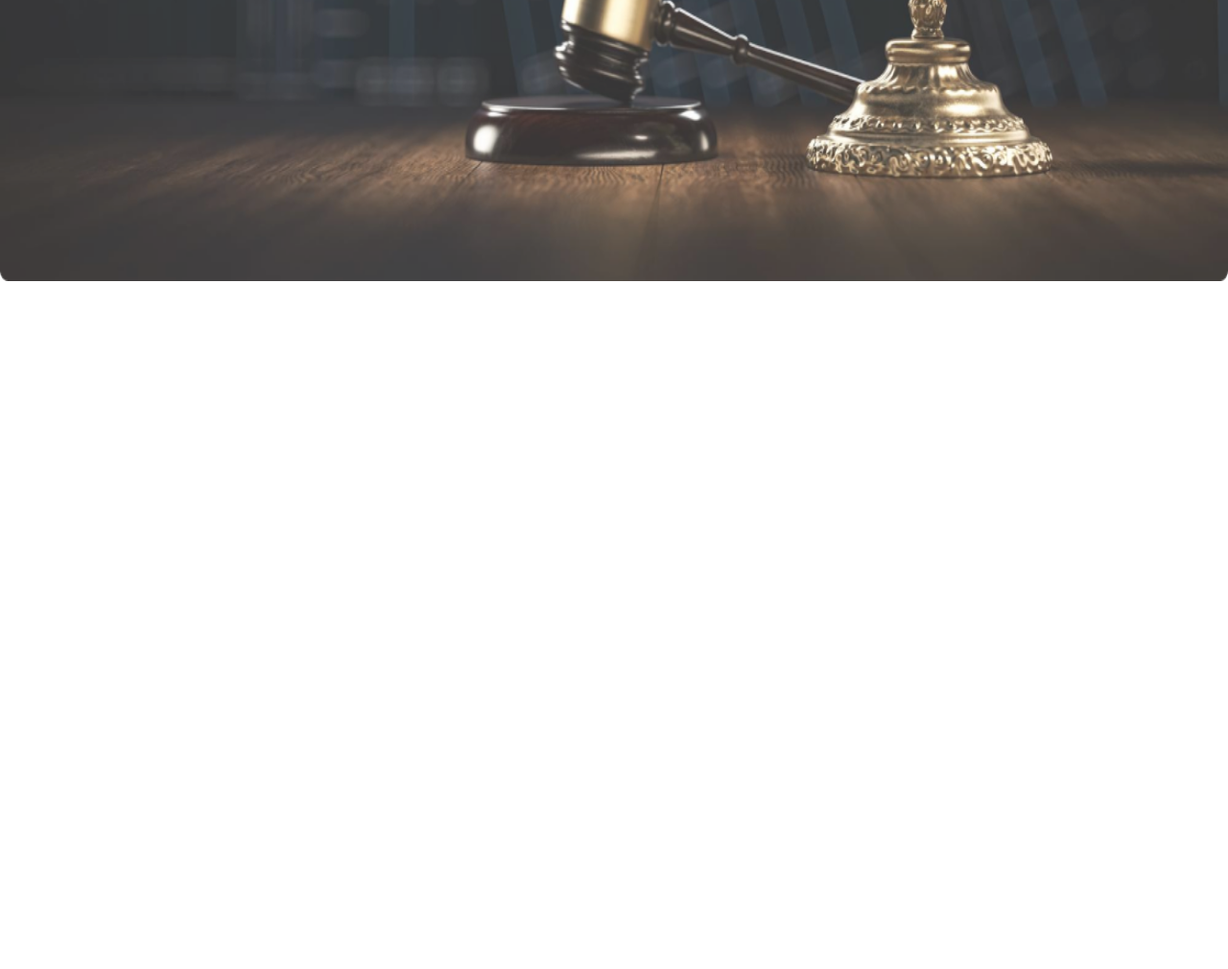
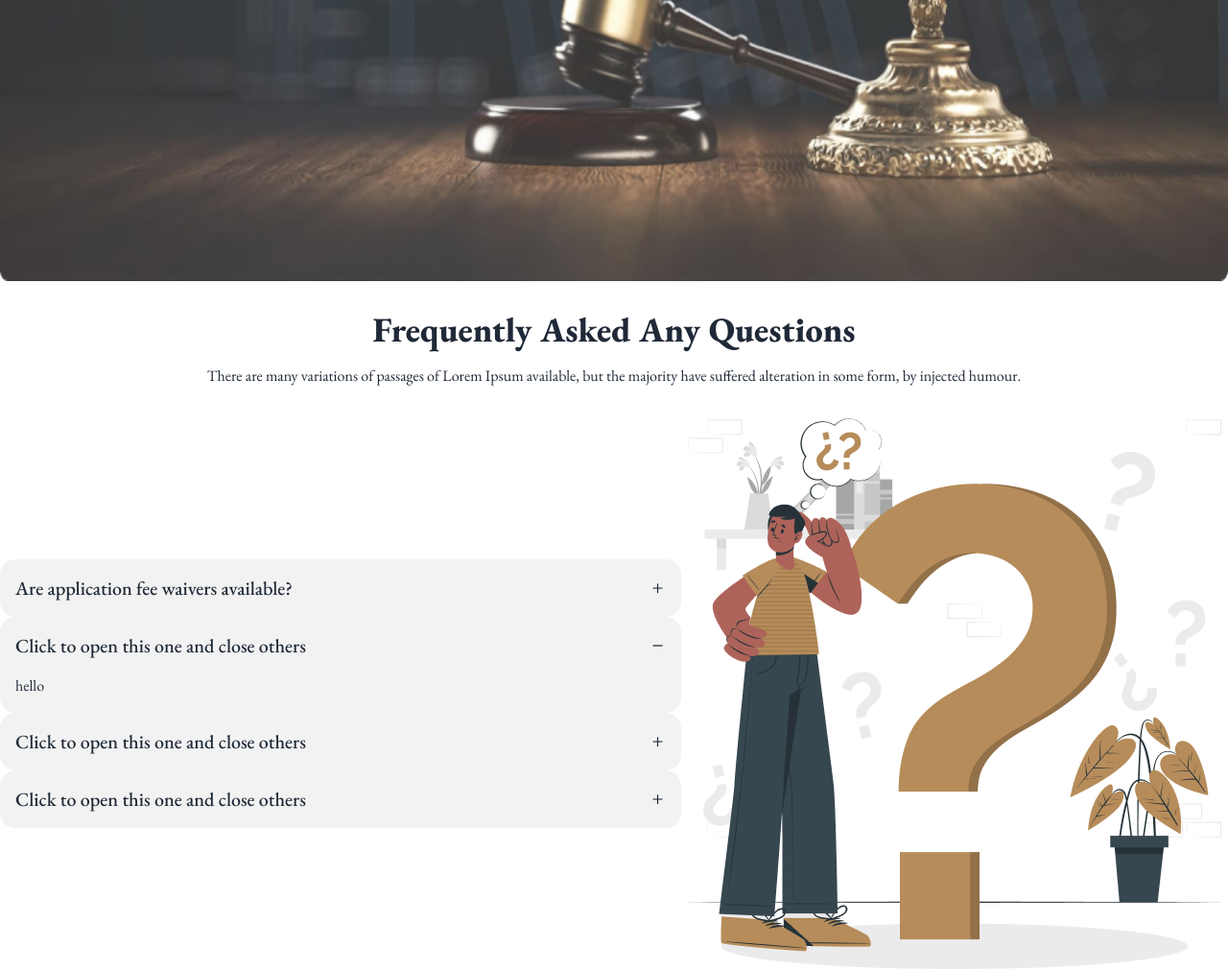
Before and after one commit to AbrarSian/legal-solution-practice, a plain HTML site: page index.html in a window 1280 px wide. Shown: the part 2165-3175 px from the top of the page at 96% size. Before the commit the page ends 2465 px from the top, so only its background shows below. Drawn offline with nearby package versions, Linux system fonts and the light colour scheme.

Commit message:
another push

```diff
--- a/index.html
+++ b/index.html
@@ -226,7 +226,48 @@
                   </div>
                 </div>
               </div>
-            </section>
+        </section>
+        <section>
+            <div class="text-center space-y-4 mb-8">
+                <h2 class="font-extrabold text-4xl">Frequently Asked Any Questions</h2>
+                <p>There are many variations of passages of Lorem Ipsum available, but the majority have suffered alteration in some form, by injected humour.</p>
+            </div>
+            <div class="flex justify-between items-center ">
+                <div class="flex-1">
+                    <div class="collapse collapse-plus bg-base-200">
+                        <input type="radio" name="my-accordion-3" checked="checked" />
+                        <div class="collapse-title text-xl font-medium">Are application fee waivers available?</div>
+                        <div class="collapse-content">
+                          <p>Lorem ipsum dolor sit, amet consectetur adipisicing elit. Repudiandae quos quasi porro unde, alias esse cupiditate perferendis quae iure non. Lorem ipsum dolor sit amet consectetur adipisicing elit. Nesciunt, nam ex laudantium mollitia illum blanditiis distinctio nisi voluptatum, animi reiciendis, ipsam nostrum veniam ratione. Rerum iusto sapiente assumenda laudantium eos? There are many variations of passages of Lorem Ipsum available, but the majority have suffered alteration in some form, by injected humour, . </p>
+                        </div>
+                      </div>
+                      <div class="collapse collapse-plus bg-base-200">
+                        <input type="radio" name="my-accordion-3" checked="checked" />
+                        <div class="collapse-title text-xl font-medium">Click to open this one and close others</div>
+                        <div class="collapse-content">
+                          <p>hello</p>
+                        </div>
+                      </div>
+                      <div class="collapse collapse-plus bg-base-200">
+                        <input type="radio" name="my-accordion-3" />
+                        <div class="collapse-title text-xl font-medium">Click to open this one and close others</div>
+                        <div class="collapse-content">
+                          <p>hello</p>
+                        </div>
+                      </div>
+                      <div class="collapse collapse-plus bg-base-200">
+                        <input type="radio" name="my-accordion-3" />
+                        <div class="collapse-title text-xl font-medium">Click to open this one and close others</div>
+                        <div class="collapse-content">
+                          <p>hello</p>
+                        </div>
+                      </div>
+                </div>
+                <div>
+                    <img class="flex-1" src="./images/faq.png" alt="">
+                </div>
+            </div>
+        </section>
 
     </main>
     <footer>
```
